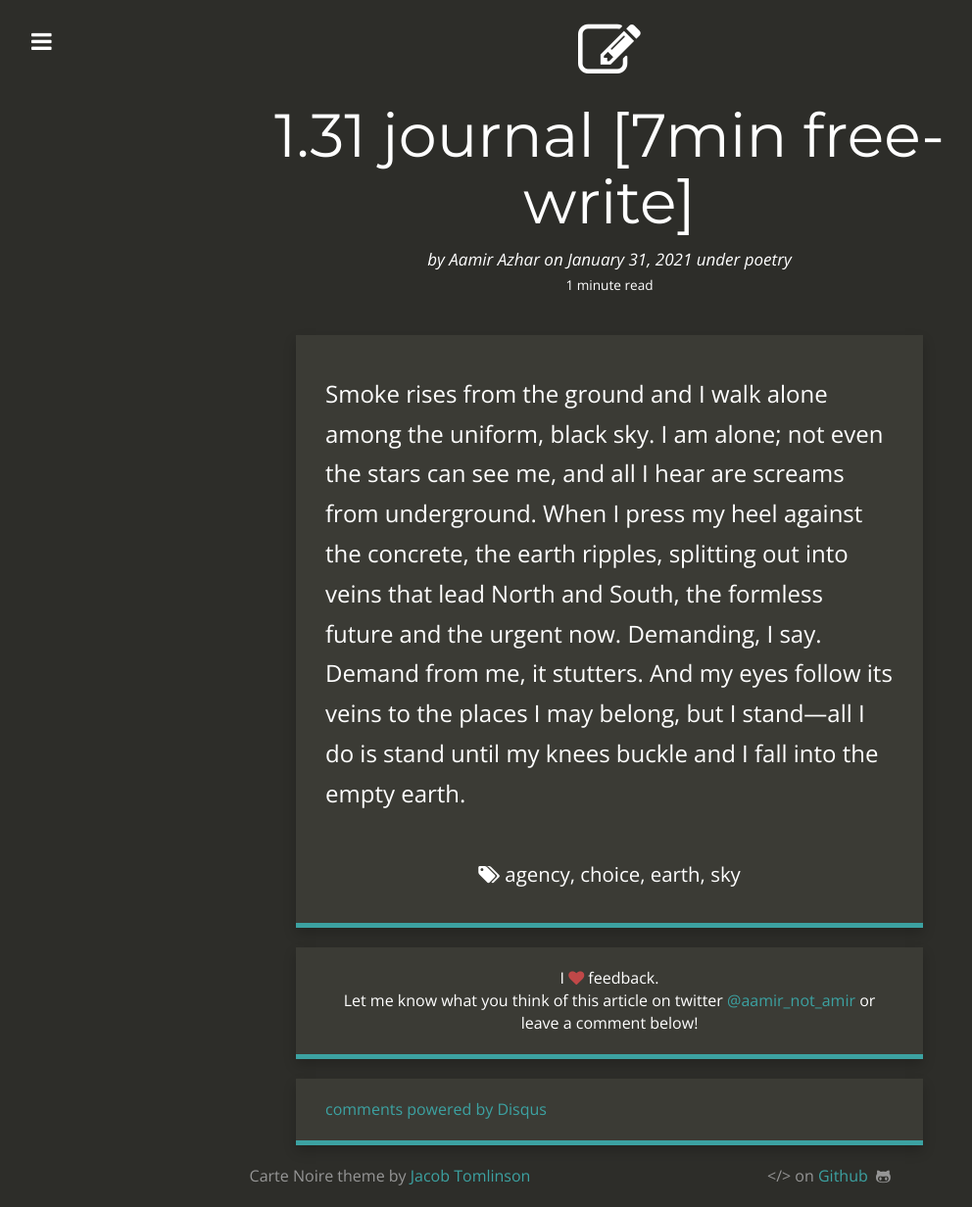
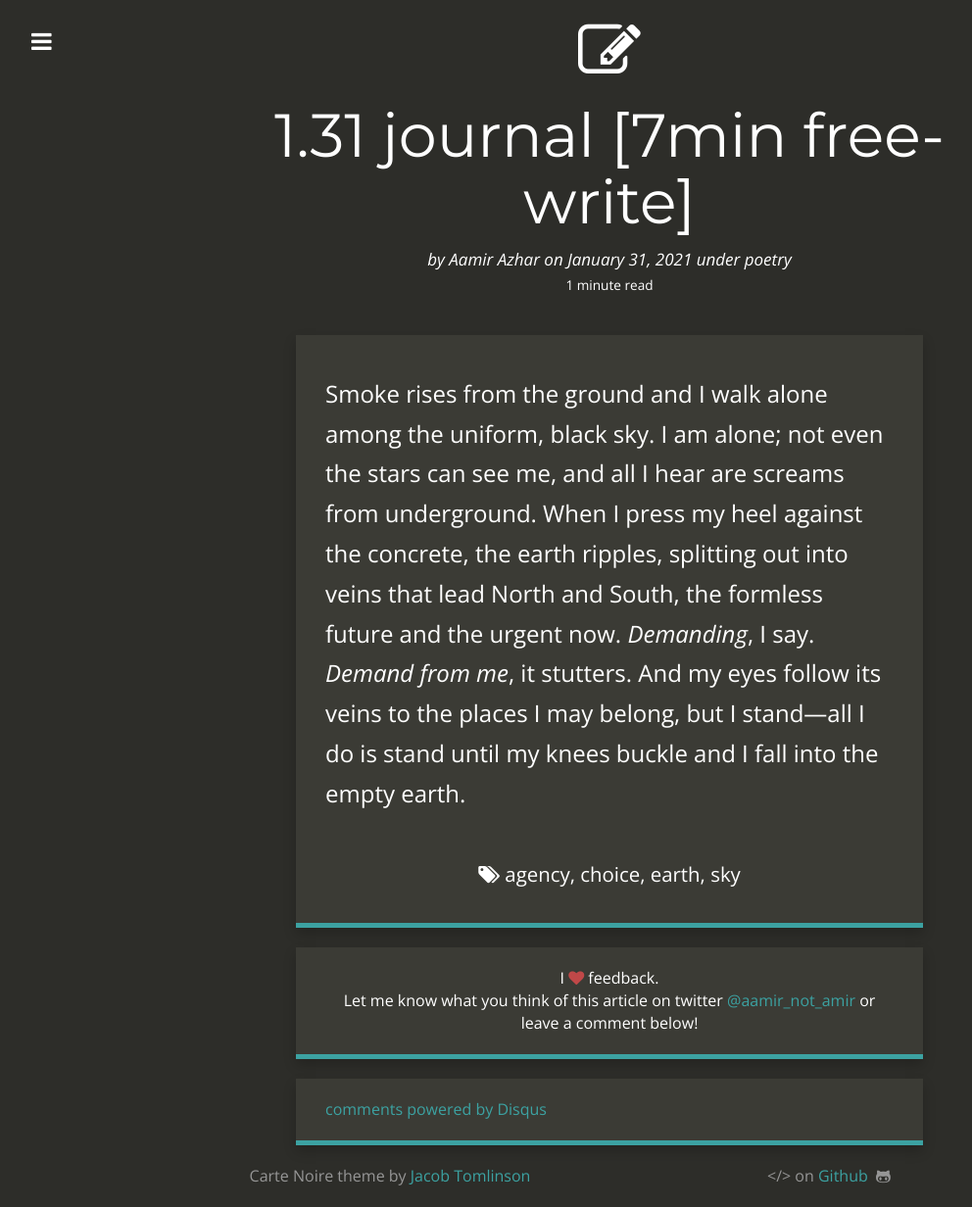
Before and after one commit to jacobtomlinson/carte-noire, a Jekyll site: the page built from _posts/2021-01-31-1-31-journal.md, in a window 1280 px wide. Shown: the whole page at 98% size, without its empty margins (18-1010 px from the left). Built offline with Jekyll 4.4.1, drawn with Linux system fonts in a browser that asks for light colours; nearby versions of some CDN libraries; comment, search, counter and statistics services are not loaded.

```diff
--- a/_posts/2021-01-31-1-31-journal.md
+++ b/_posts/2021-01-31-1-31-journal.md
@@ -12,4 +12,4 @@ tags:
   - earth
   - sky
 ---
-Smoke rises from the ground and I walk alone among the uniform, black sky. I am alone; not even the stars can see me, and all I hear are screams from underground. When I press my heel against the concrete, the earth ripples, splitting out into veins that lead North and South, the formless future and the urgent now. Demanding, I say. Demand from me, it stutters. And my eyes follow its veins to the places I may belong, but I stand—all I do is stand until my knees buckle and I fall into the empty earth.
+Smoke rises from the ground and I walk alone among the uniform, black sky. I am alone; not even the stars can see me, and all I hear are screams from underground. When I press my heel against the concrete, the earth ripples, splitting out into veins that lead North and South, the formless future and the urgent now. *Demanding*, I say. *Demand from me*, it stutters. And my eyes follow its veins to the places I may belong, but I stand—all I do is stand until my knees buckle and I fall into the empty earth.
```
